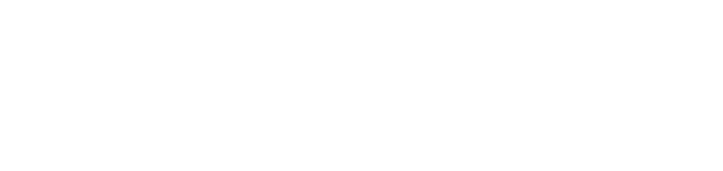
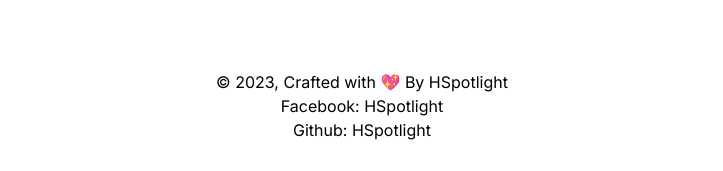
Before and after one commit to hspotlight/e-tax-invoice-website, a Next.js app: page / in a window 1280 px wide. Shown: the part 730-901 px from the top of the page, without its empty margins (278-1001 px from the left). Before the commit the page ends 800 px from the top, so only its background shows below. Built offline with nearby package versions, Linux system fonts and the light colour scheme; no server answers.

Commit message:
update UI and add footer

```diff
--- a/src/app/layout.tsx
+++ b/src/app/layout.tsx
@@ -1,22 +1,40 @@
-import type { Metadata } from 'next'
-import { Inter } from 'next/font/google'
-import './globals.css'
+import type { Metadata } from "next";
+import { Inter } from "next/font/google";
+import "./globals.css";
 
-const inter = Inter({ subsets: ['latin'] })
+const inter = Inter({ subsets: ["latin"] });
 
 export const metadata: Metadata = {
-  title: 'ระบบ e-Tax Invoice / e-Receipt',
-  description: 'ค้นหารายชื่อผู้ประกอบการที่ได้รับอนุมัติให้จัดทำ ส่งมอบ และเก็บรักษาใบกำกับภาษีอิเล็กทรอนิกส์ และใบรับอิเล็กทรอนิกส์',
-}
+  title: "ระบบ e-Tax Invoice / e-Receipt",
+  description:
+    "ค้นหารายชื่อผู้ประกอบการที่ได้รับอนุมัติให้จัดทำ ส่งมอบ และเก็บรักษาใบกำกับภาษีอิเล็กทรอนิกส์ และใบรับอิเล็กทรอนิกส์",
+};
 
 export default function RootLayout({
   children,
 }: {
-  children: React.ReactNode
+  children: React.ReactNode;
 }) {
   return (
     <html lang="en">
       <body className={inter.className}>{children}</body>
+      <footer className="text-center mb-8">
+        <div>
+          <div>© 2023, Crafted with 💖 By HSpotlight</div>
+          <div>
+            Facebook:{" "}
+            <a href="https://www.facebook.com/HSpotlight/" target="_blank">
+              HSpotlight
+            </a>
+          </div>
+          <div>
+            Github:{" "}
+            <a href="https://www.github.com/hspotlight/" target="_blank">
+              HSpotlight
+            </a>
+          </div>
+        </div>
+      </footer>
     </html>
-  )
+  );
 }
--- a/src/app/page.tsx
+++ b/src/app/page.tsx
@@ -2,7 +2,7 @@ import SearchSection from './SearchSection'
 
 export default function Home() {
   return (
-    <main className="flex min-h-screen flex-col items-center justify-between p-24">
+    <main className="flex min-h-screen flex-col items-center justify-between px-24 pt-24 pb-12">
       <SearchSection></SearchSection>
     </main>
   )
```
